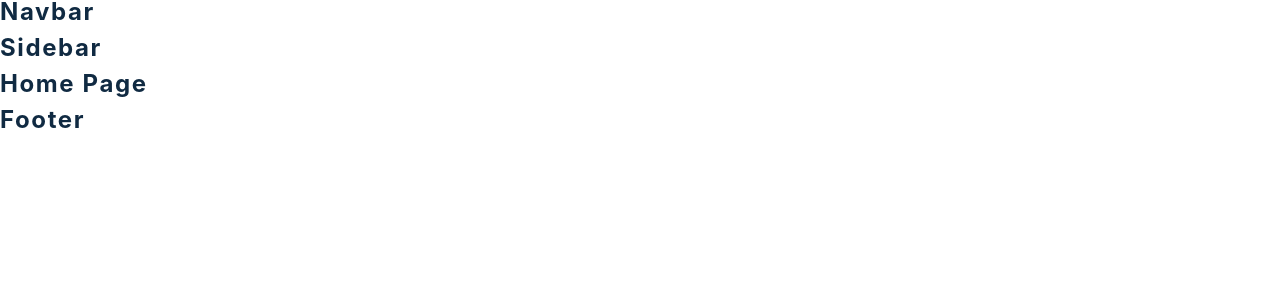
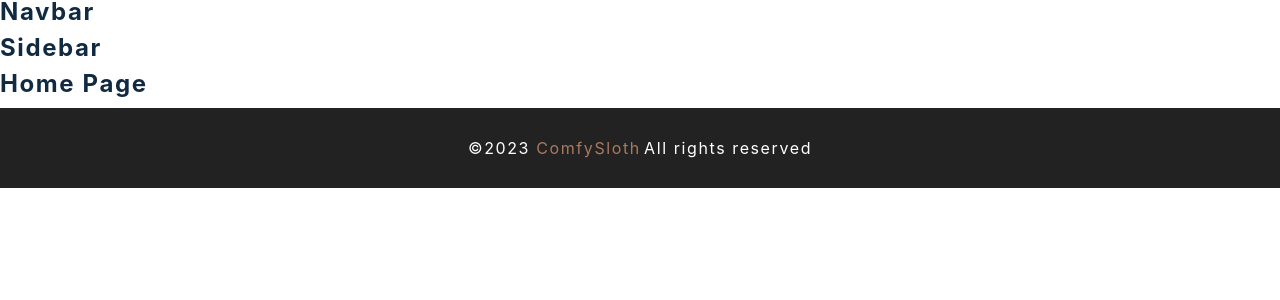
Before and after one commit to Iwumezie-pamela/Comfy-Sloth-React-Project, a React (Create React App) app: page / in a window 1280 px wide. Shown: the top 300 px of the page. Built offline with nearby package versions, Linux system fonts and the light colour scheme.

Commit message:
create my footer component

```diff
--- a/src/components/Footer.js
+++ b/src/components/Footer.js
@@ -1,7 +1,14 @@
 import React from 'react'
 import styled from 'styled-components'
 const Footer = () => {
-  return <h4>footer</h4>
+  return (
+    <Wrapper>
+      <h5>
+        &copy;{new Date().getFullYear()} <span>ComfySloth</span>
+      </h5>
+      <h5>All rights reserved</h5>
+    </Wrapper>
+  );
 }
 
 const Wrapper = styled.footer`
@@ -12,6 +19,7 @@ const Wrapper = styled.footer`
   align-items: center;
   background: var(--clr-black);
   text-align: center;
+
   span {
     color: var(--clr-primary-5);
   }
```
